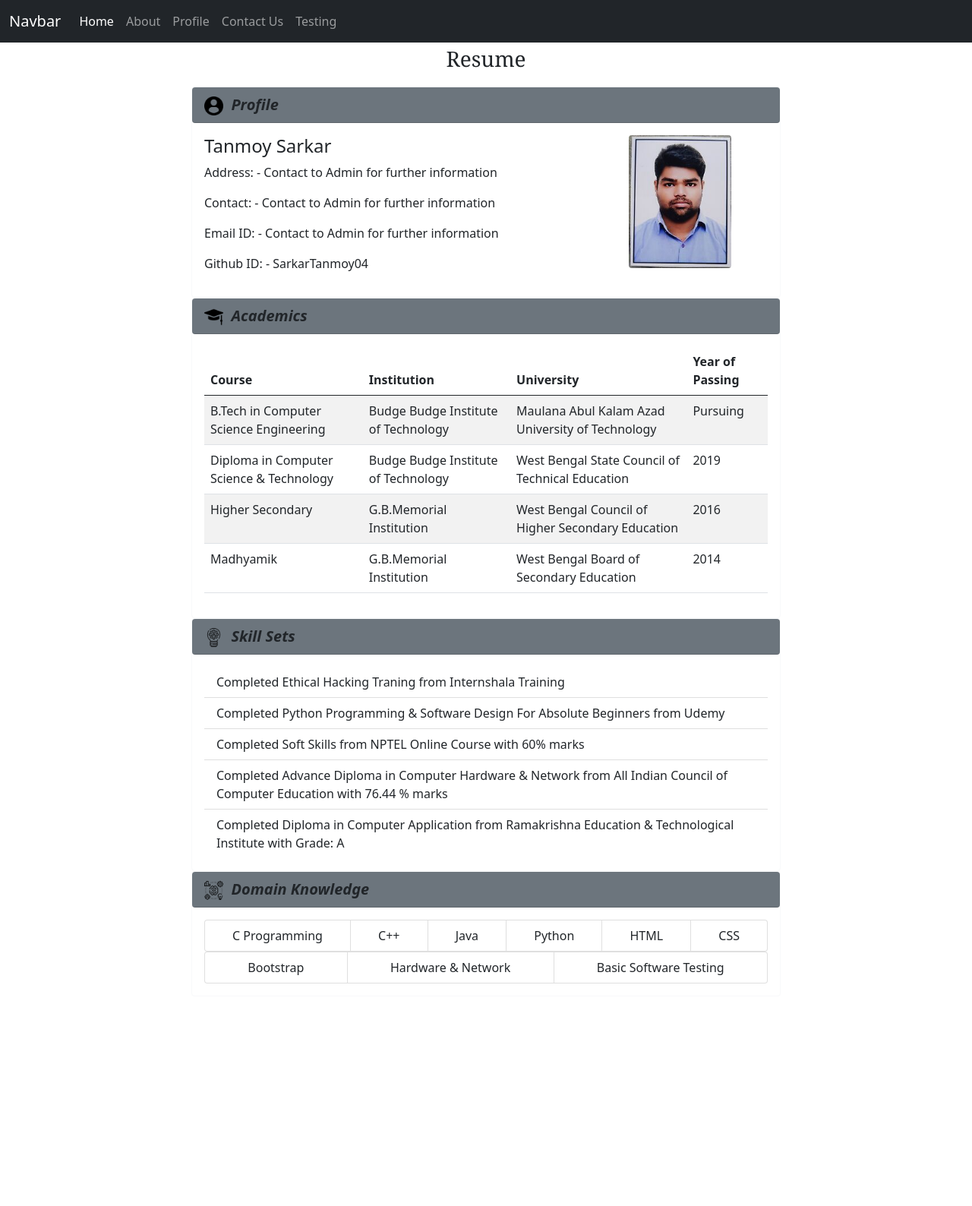
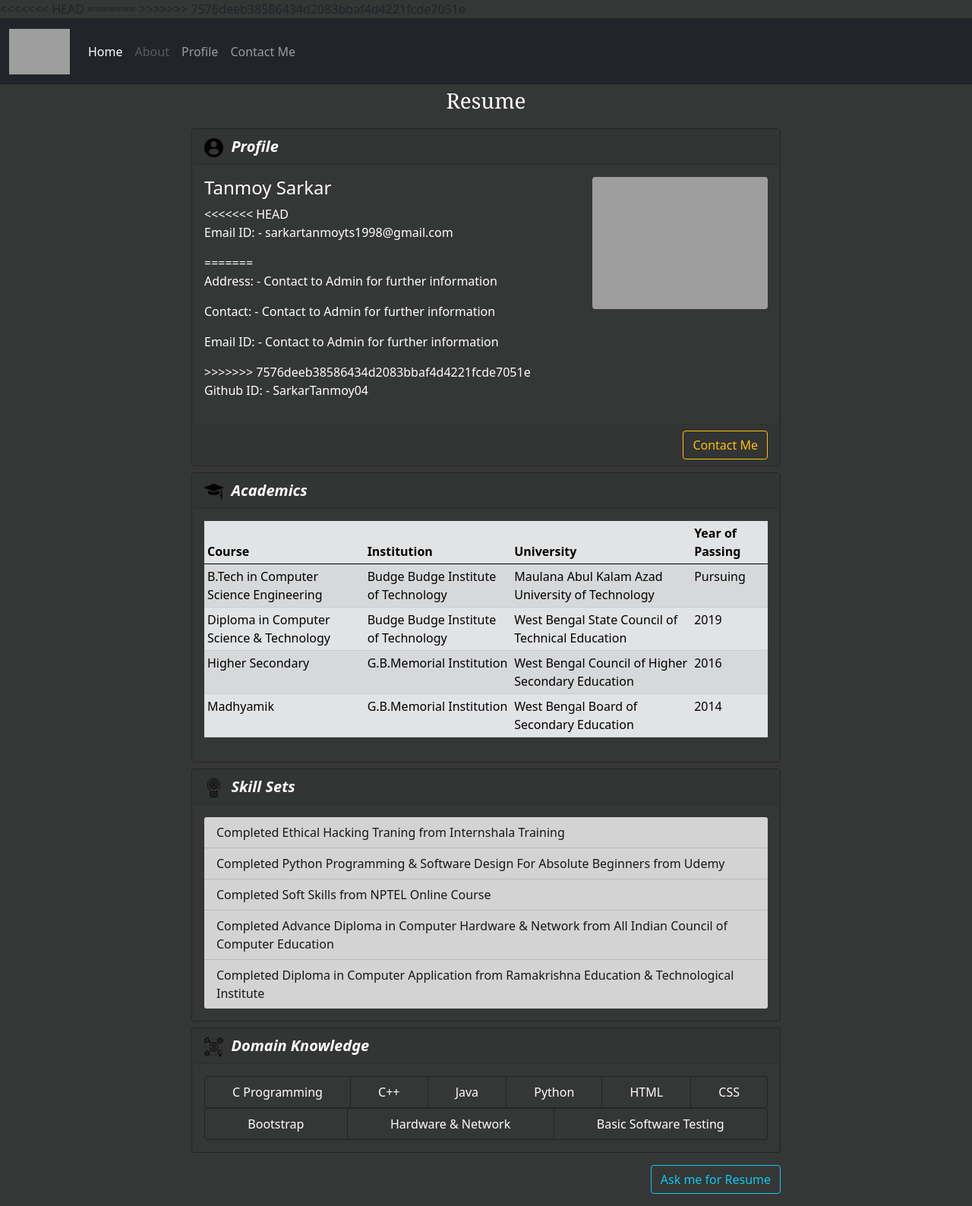
Before and after one commit to SarkarTanmoy04/MyWeb, a Django app: page /profile in a window 1280 px wide. Shown: the whole page at 76% size. Before the commit the page ends 1295 px from the top, so only its background shows below. Run offline with Django 4.2, Linux system fonts and the light colour scheme; grey boxes are pictures that could not be loaded.

Commit message:
templates modified for better view

```diff
--- a/templates/base.html
+++ b/templates/base.html
@@ -5,42 +5,18 @@
     <!-- Required meta tags -->
     <meta charset="utf-8">
     <meta name="viewport" content="width=device-width, initial-scale=1">
-    <link rel="stylesheet" type="text/css" href="{% static 'css/resume.css' %}">
-    <!-- Bootstrap CSS -->
+    <link rel="stylesheet" type="text/css" href="{% static 'css/style.css' %}">
     <link href="https://cdn.jsdelivr.net/npm/bootstrap@5.0.2/dist/css/bootstrap.min.css" rel="stylesheet" integrity="sha384-EVSTQN3/azprG1Anm3QDgpJLIm9Nao0Yz1ztcQTwFspd3yD65VohhpuuCOmLASjC" crossorigin="anonymous">
+<<<<<<< HEAD
+=======
 
     <title>{% block title %}{% endblock title %} | Tanmoy Sarkar</title>
+>>>>>>> 7576deeb38586434d2083bbaf4d4221fcde7051e
   </head>
-  <body>
-    <nav class="navbar navbar-expand-lg navbar-dark bg-dark">
-        <div class="container-fluid">
-          <a class="navbar-brand" href="/">Navbar</a>
-          <button class="navbar-toggler" type="button" data-bs-toggle="collapse" data-bs-target="#navbarSupportedContent" aria-controls="navbarSupportedContent" aria-expanded="false" aria-label="Toggle navigation">
-            <span class="navbar-toggler-icon"></span>
-          </button>
-          <div class="collapse navbar-collapse" id="navbarSupportedContent">
-            <ul class="navbar-nav me-auto mb-2 mb-lg-0">
-              <li class="nav-item">
-                <a class="nav-link active" aria-current="page" href="/">Home</a>
-              </li>
-              <li class="nav-item">
-                <a class="nav-link" href="/about">About</a>
-              </li>
-              <li class="nav-item">
-                <a class="nav-link" href="/profile">Profile</a>
-              </li>
-              <li class="nav-item">
-                <a class="nav-link" href="/contact_us">Contact Us</a>
-              </li>
-              <li class="nav-item">
-                <a class="nav-link" href="/testing">Testing</a>
-              </li>
-            </ul>
-          </div>
-        </div>
-      </nav>
+  <body style="background-color: rgb(53, 54, 54);">
+    {% block navbar %}{% endblock navbar %}
 
-    {% block body %}{% endblock body %}
+    <!-- Added from bootstrap cdn -->
     <!-- Optional JavaScript; choose one of the two! -->
 
     <!-- Option 1: Bootstrap Bundle with Popper -->
--- /dev/null
+++ b/templates/nav.html
@@ -0,0 +1,31 @@
+{% include 'base.html' %}
+{% block navbar %}
+<title>{% block title %}{% endblock title %} | Tanmoy Sarkar</title>
+<nav class="navbar navbar-expand-lg navbar-dark bg-dark">
+    <div class="container-fluid">
+      <a class="navbar-brand" href="/">
+        <img src="/static/images/signature.png" alt="" width="80px"  class="d-inline-block align-text-top">
+      </a>
+      <button class="navbar-toggler" type="button" data-bs-toggle="collapse" data-bs-target="#navbarSupportedContent" aria-controls="navbarSupportedContent" aria-expanded="false" aria-label="Toggle navigation">
+        <span class="navbar-toggler-icon"></span>
+      </button>
+      <div class="collapse navbar-collapse" id="navbarSupportedContent">
+        <ul class="navbar-nav me-auto mb-2 mb-lg-0">
+          <li class="nav-item">
+            <a class="nav-link active" aria-current="page" href="/">Home</a>
+          </li>
+          <li class="nav-item">
+            <a class="nav-link disabled" href="#">About</a>
+          </li>
+          <li class="nav-item">
+            <a class="nav-link" href="/profile">Profile</a>
+          </li>
+          <li class="nav-item">
+            <a class="nav-link" href="/contact_us">Contact Me</a>
+          </li>
+        </ul>
+      </div>
+    </div>
+  </nav>
+  {% block body %}{% endblock body %}
+{% endblock navbar %}
--- a/templates/resume.html
+++ b/templates/resume.html
@@ -1,10 +1,10 @@
-{% extends 'base.html' %}
+{% extends 'nav.html' %}
 {% block title %}Profile{% endblock title %}
 {% block body %}
 <div class="container" style="max-width: 800px;">
-      <p class="fs-3 text-center" style="font-family: Cambria, Cochin, Georgia, Times, 'Times New Roman', serif;">Resume</p>
-      <div class="card border-light">
-        <div class="card-header fs-5 fw-bold rounded bg-secondary text-dark">
+      <p class="fs-3 text-center text-white" style="font-family: Cambria, Cochin, Georgia, Times, 'Times New Roman', serif;">Resume</p>
+      <div class="card bg-transparent text-white border border-1 border-dark">
+        <div class="card-header fs-5 fw-bold rounded">
           <img src="/static/images/profile-user.png" class="rounded" style="max-width: 25px;">&nbsp;&nbsp;<i>Profile</i>
         </div>
         <div class="card-body">
@@ -12,25 +12,33 @@
             <div class="col-md-8">
               <h4 class="card-title">Tanmoy Sarkar</h4>
               <div class="card-text">
+<<<<<<< HEAD
+                <p class="text">Email ID: - sarkartanmoyts1998@gmail.com</p>
+=======
                 <p class="text">Address: - {{Contact}} </p>
                 <p class="text">Contact: - {{Contact}}</p>
                 <p class="text">Email ID: - {{Contact}}</p>
+>>>>>>> 7576deeb38586434d2083bbaf4d4221fcde7051e
                 <p class="text">Github ID: - SarkarTanmoy04</p>
               </div>
             </div>
             <div class="col">
-              <img src="/static/images/Photo.jpg" class="rounded mx-auto d-block" style="max-width:inherit; max-height: 175px;">
+              <img src="/static/images/Main_Photo.jpg" class="rounded mx-auto d-block" style="max-width:inherit; max-height: 175px;">
             </div>
           </div>
         </div>
+        <div class="card-footer d-flex justify-content-end">
+          <a class="btn btn-outline-warning" href="/contact_us" role="button">Contact Me</a>
         </div>
-      <div class="card border-light">
-        <div class="card-header fs-5 fw-bold rounded bg-secondary text-dark">
+      </div>
+      <div class="pt-2">
+        <div class="card border border-1 border-dark bg-transparent text-white">
+          <div class="card-header fs-5 fw-bold rounded">
             <img src="/static/images/mortarboard.png" class="rounded" style="max-width: 25px;">&nbsp;&nbsp;<i>Academics</i>
           </div>
           <div class="card-body">
             <div class="table-responsive">
-            <table class="table table-striped table-hover">
+              <table class="table table-striped table-hover table-sm table-secondary">
                 <thead>
                   <tr>
                     <th scope="col">Course</th>
@@ -69,42 +77,50 @@
             </div>
           </div>
         </div>
-      <div class="card border-light">
-        <div class="card-header fs-5 fw-bold rounded bg-secondary text-dark">
+      </div>
+      <div class="pt-2">
+        <div class="card bg-transparent text-white border border-1 border-dark">
+          <div class="card-header fs-5 fw-bold rounded">
             <img src="/static/images/skill.png" class="rounded" style="max-width: 25px;">&nbsp;&nbsp;<i>Skill Sets</i>
           </div>
           <div class="card-body">
-          <ul class="list-group list-group-flush">
-            <li class="list-group-item text">Completed Ethical Hacking Traning from Internshala Training</li>
-            <li class="list-group-item text">Completed Python Programming & Software Design For Absolute Beginners from Udemy</li>
-            <li class="list-group-item text">Completed Soft Skills from NPTEL Online Course with 60% marks</li>
-            <li class="list-group-item text">Completed Advance Diploma in Computer Hardware & Network from All Indian Council of
-              Computer Education with 76.44 % marks</li>
-            <li class="list-group-item text">Completed Diploma in Computer Application from Ramakrishna Education & Technological
-              Institute with Grade: A</li>
+            <ul class="list-group list-group-flush rounded rounded-1">
+              <li class="list-group-item list-group-item-action list-group-item-dark">Completed Ethical Hacking Traning from Internshala Training</li>
+              <li class="list-group-item list-group-item-action list-group-item-dark ">Completed Python Programming & Software Design For Absolute Beginners from Udemy</li>
+              <li class="list-group-item list-group-item-action list-group-item-dark ">Completed Soft Skills from NPTEL Online Course</li>
+              <li class="list-group-item list-group-item-action list-group-item-dark ">Completed Advance Diploma in Computer Hardware & Network from All Indian Council of
+                Computer Education </li>
+              <li class="list-group-item list-group-item-action list-group-item-dark">Completed Diploma in Computer Application from Ramakrishna Education & Technological
+                Institute</li>
             </ul>
           </div>
         </div>
-      <div class="card border-light">
-        <div class="card-header fs-5 fw-bold rounded bg-secondary text-dark">
+    </div>
+      <div class="pt-2">
+        <div class="card bg-transparent text-white border border-1 border-dark">
+          <div class="card-header fs-5 fw-bold rounded">
             <img src="/static/images/knowledge.png" class="rounded" style="max-width: 25px;">&nbsp;&nbsp;<i>Domain Knowledge</i>
           </div>
           <div class="card-body">
-          <ul class="list-group list-group-horizontal-sm text-center">
-            <li class="list-group-item flex-fill">C Programming</li>
-            <li class="list-group-item flex-fill">C++</li>
-            <li class="list-group-item flex-fill">Java</li>
-            <li class="list-group-item flex-fill">Python</li>
-            <li class="list-group-item flex-fill">HTML</li>
-            <li class="list-group-item flex-fill">CSS</li>
+            <ul class="list-group list-group-horizontal-sm text-center text-white">
+              <li class="list-group-item flex-fill bg-transparent text-white border-dark">C Programming</li>
+              <li class="list-group-item flex-fill bg-transparent text-white border-dark">C++</li>
+              <li class="list-group-item flex-fill bg-transparent text-white border-dark">Java</li>
+              <li class="list-group-item flex-fill bg-transparent text-white border-dark">Python</li>
+              <li class="list-group-item flex-fill bg-transparent text-white border-dark">HTML</li>
+              <li class="list-group-item flex-fill bg-transparent text-white border-dark">CSS</li>
             </ul>
             <ul class="list-group list-group-horizontal-sm text-center">
-            <li class="list-group-item flex-fill">Bootstrap</li>
-            <li class="list-group-item flex-fill">Hardware & Network</li>
-            <li class="list-group-item flex-fill">Basic Software Testing</li>
+              <li class="list-group-item flex-fill bg-transparent text-white border-dark">Bootstrap</li>
+              <li class="list-group-item flex-fill bg-transparent text-white border-dark">Hardware & Network</li>
+              <li class="list-group-item flex-fill bg-transparent text-white border-dark">Basic Software Testing</li>
             </ul>
           </div>
 
         </div>
     </div>
+    <div class="d-flex justify-content-end my-3">
+      <a class="btn btn-outline-info" href="/contact_us" role="button">Ask me for Resume</a>
+    </div>
+</div>
 {% endblock body %}
```
Also changed, not shown: templates/about.html (+7 -5 lines), templates/contact_us.html (+19 -16 lines), templates/header.html (added, +11 -0 lines), templates/index.html (+18 -10 lines), templates/maintainance.html (added, +7 -0 lines). Lines whose indentation alone changed are shown as unchanged.
